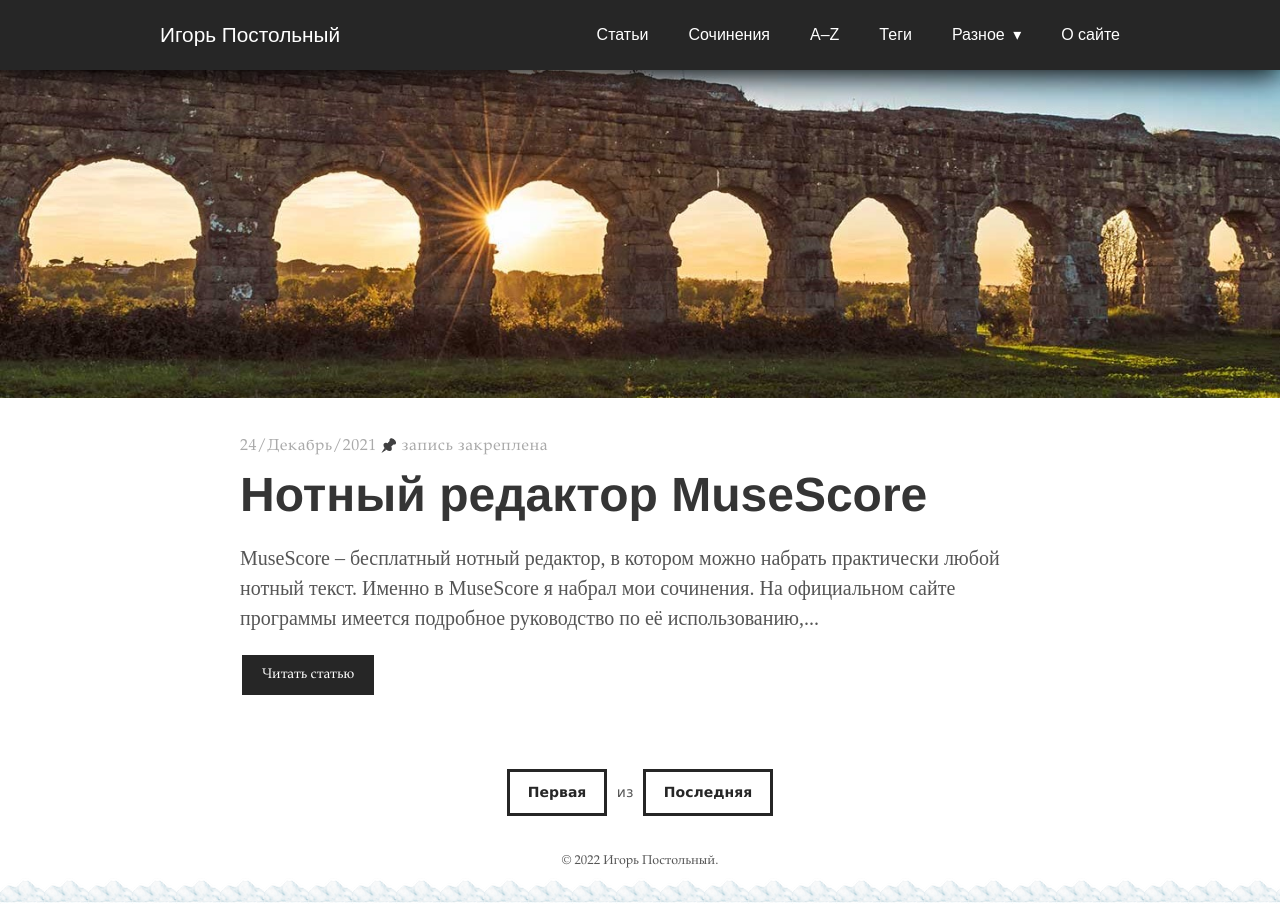
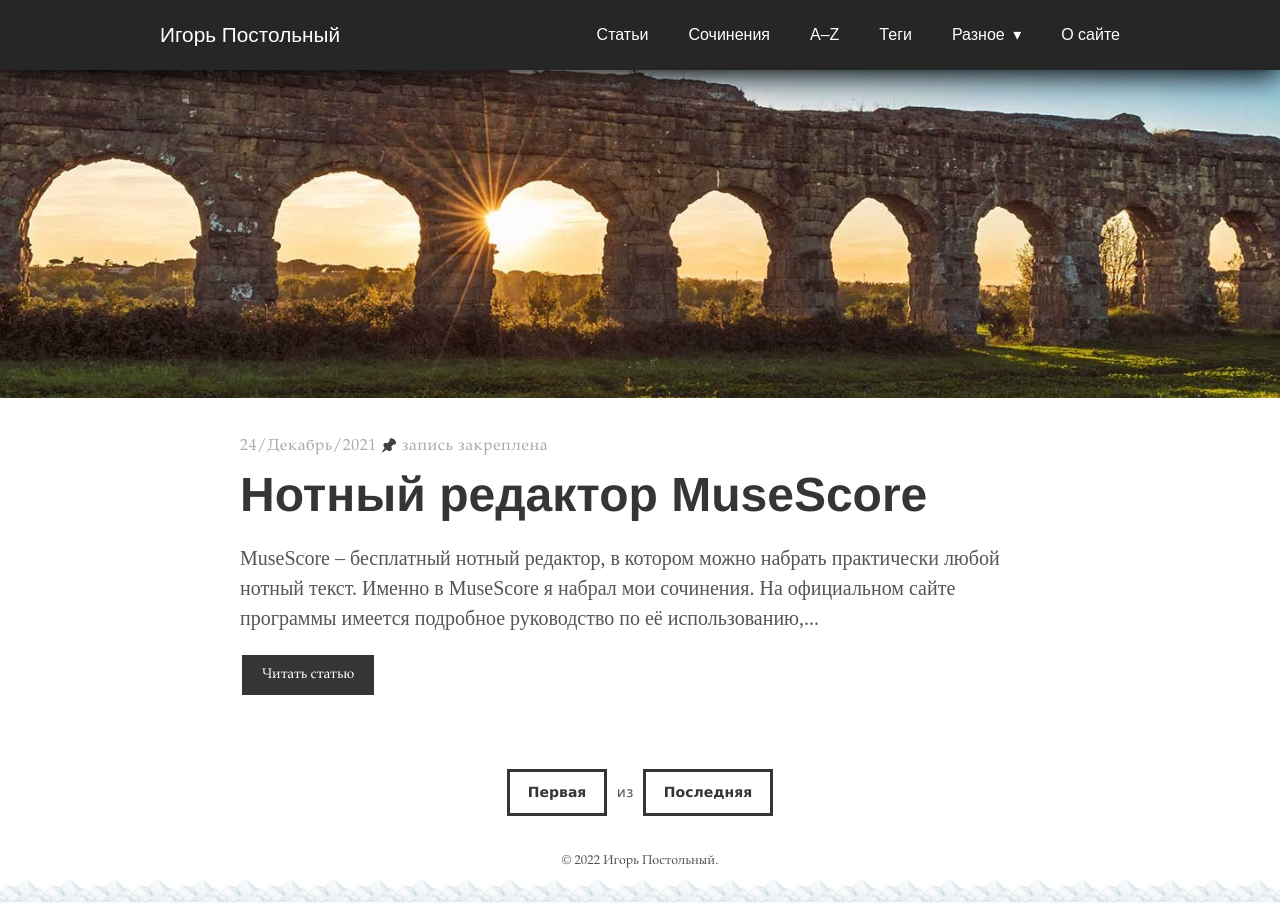
Before and after one commit to postolny/postolny.github.io, a Jekyll site: the page built from README.md, in a window 1280 px wide. Built offline with Jekyll 4.4.1, drawn with Linux system fonts in a browser that asks for light colours; our own code applies the rules of GitHub Pages for plain Markdown files.

Commit message:
Add files via upload

```diff
--- a/_sass/tale/_layout.scss
+++ b/_sass/tale/_layout.scss
@@ -404,7 +404,7 @@
   color: white;
   font-family: $serif-secondary;
   font-size: 14px;
-  background: #262626;
+  background: #353535;
   box-shadow: 0 0 1px rgba(0, 0, 0, 0);
   margin: 2px;
   &:before {
--- a/_sass/tale/_pagination.scss
+++ b/_sass/tale/_pagination.scss
@@ -9,17 +9,17 @@
     padding: 10px 18px;
     margin: auto 5px;
     font-weight: bold;
-    border: 3px solid #262626;
+    border: 3px solid #353535;
     color: #fff;
-    background-color: #262626;
+    background-color: #353535;
   }
   span.previous {
     display: inline-block;
     padding: 10px 18px;
     margin: auto 5px;
     font-weight: bold;
-    border: 3px solid #262626;
-    color: #262626;
+    border: 3px solid #353535;
+    color: #353535;
     background-color: #fff;
   }
   span.next {
@@ -27,8 +27,8 @@
     padding: 10px 18px;
     margin: auto 5px;
     font-weight: bold;
-    border: 3px solid #262626;
-    color: #262626;
+    border: 3px solid #353535;
+    color: #353535;
     background-color: #fff;
   }
 }
--- a/_sass/tale/_taxonomies.scss
+++ b/_sass/tale/_taxonomies.scss
@@ -20,7 +20,7 @@
 
     a {
       margin: 0 0.1rem 0.2rem;
-      background: #262626;
+      background: #353535;
       border-radius: 5px;
       color: #fff;
       text-decoration: none;
--- a/_sass/tale/_testi.scss
+++ b/_sass/tale/_testi.scss
@@ -201,7 +201,7 @@
   color: #fff;
   padding: 5px 10px;
   text-align: center;
-  background-color: #262626;
+  background-color: #353535;
   margin: 10px 0;
 }
 
@@ -240,7 +240,7 @@
   color: #fff;
   padding: 5px 10px;
   text-align: center;
-  background-color: #262626;
+  background-color: #353535;
 }
 .result {
   display: inline-block;
```
